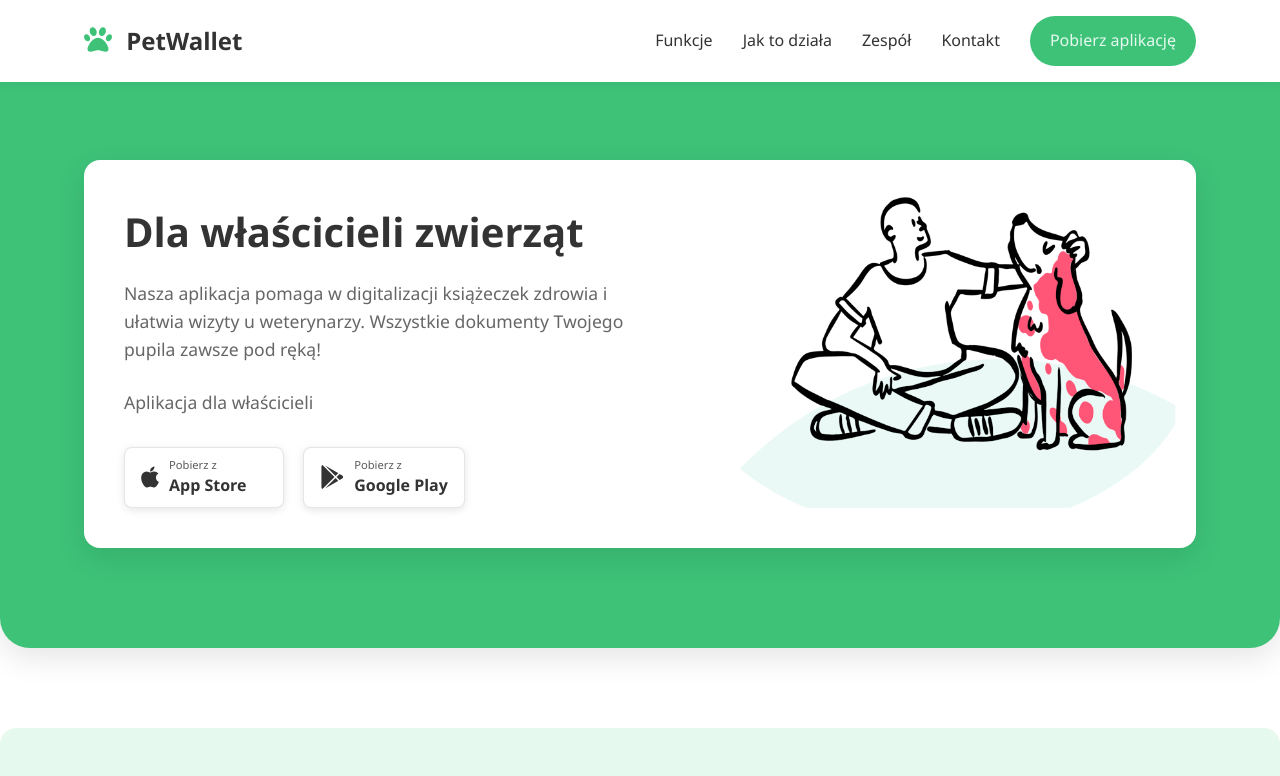
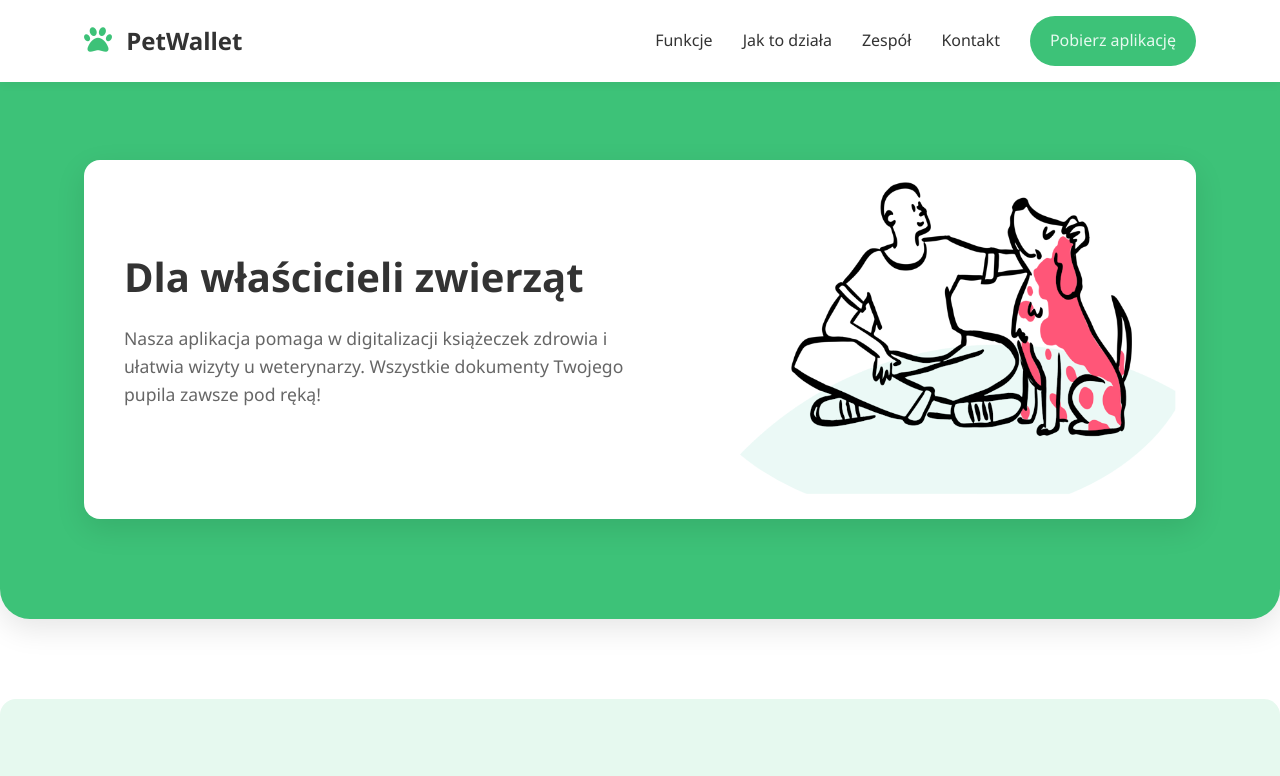
Before and after one commit to macglazer/petWallet-lp, a plain HTML site: page index.html in a window 1280 px wide. Shown: the top 776 px of the page. Drawn offline with Linux system fonts and the light colour scheme.

Commit message:
remove apple, google play

```diff
--- a/index.html
+++ b/index.html
@@ -44,22 +44,22 @@
                         <h1>Dla właścicieli zwierząt</h1>
                         <p>Nasza aplikacja pomaga w digitalizacji książeczek zdrowia i ułatwia wizyty u weterynarzy.
                             Wszystkie dokumenty Twojego pupila zawsze pod ręką!</p>
-                        <p style="margin-bottom: 30px;">Aplikacja dla właścicieli</p>
+<!--                        <p style="margin-bottom: 30px;">Aplikacja dla właścicieli</p>-->
                         <div>
-                            <a href="#" class="app-button">
-                                <i class="fab fa-apple"></i>
-                                <div class="app-text">
-                                    <small>Pobierz z</small>
-                                    <strong>App Store</strong>
-                                </div>
-                            </a>
-                            <a href="#" class="app-button">
-                                <i class="fab fa-google-play"></i>
-                                <div class="app-text">
-                                    <small>Pobierz z</small>
-                                    <strong>Google Play</strong>
-                                </div>
-                            </a>
+<!--                            <a href="#" class="app-button">-->
+<!--                                <i class="fab fa-apple"></i>-->
+<!--                                <div class="app-text">-->
+<!--                                    <small>Pobierz z</small>-->
+<!--                                    <strong>App Store</strong>-->
+<!--                                </div>-->
+<!--                            </a>-->
+<!--                            <a href="#" class="app-button">-->
+<!--                                <i class="fab fa-google-play"></i>-->
+<!--                                <div class="app-text">-->
+<!--                                    <small>Pobierz z</small>-->
+<!--                                    <strong>Google Play</strong>-->
+<!--                                </div>-->
+<!--                            </a>-->
                         </div>
                     </div>
                     <div class="split-image heart-shape">
@@ -357,24 +357,24 @@
                     <p>Aplikacja dla właścicieli zwierząt</p>
                     <div class="download">
                         <div class="app-downloads">
-                            <a href="#" class="app-button" style="padding: 6px 12px;">
-                                <i class="fab fa-apple"></i>
-                                <div class="app-text">
-                                    <small>Pobierz z</small>
-                                    <strong>App Store</strong>
-                                </div>
-                            </a>
+<!--                            <a href="#" class="app-button" style="padding: 6px 12px;">-->
+<!--                                <i class="fab fa-apple"></i>-->
+<!--                                <div class="app-text">-->
+<!--                                    <small>Pobierz z</small>-->
+<!--                                    <strong>App Store</strong>-->
+<!--                                </div>-->
+<!--                            </a>-->
                         </div>
     <!--                    <div class="app-qr">-->
     <!--                        <div class="qr-code"></div>-->
                             <div class="app-downloads">
-                                <a href="#" class="app-button" style="padding: 6px 12px;">
-                                    <i class="fab fa-google-play"></i>
-                                    <div class="app-text">
-                                        <small>Pobierz z</small>
-                                        <strong>Google Play</strong>
-                                    </div>
-                                </a>
+<!--                                <a href="#" class="app-button" style="padding: 6px 12px;">-->
+<!--                                    <i class="fab fa-google-play"></i>-->
+<!--                                    <div class="app-text">-->
+<!--                                        <small>Pobierz z</small>-->
+<!--                                        <strong>Google Play</strong>-->
+<!--                                    </div>-->
+<!--                                </a>-->
                             </div>
     <!--                    </div>-->
                     </div>
```
